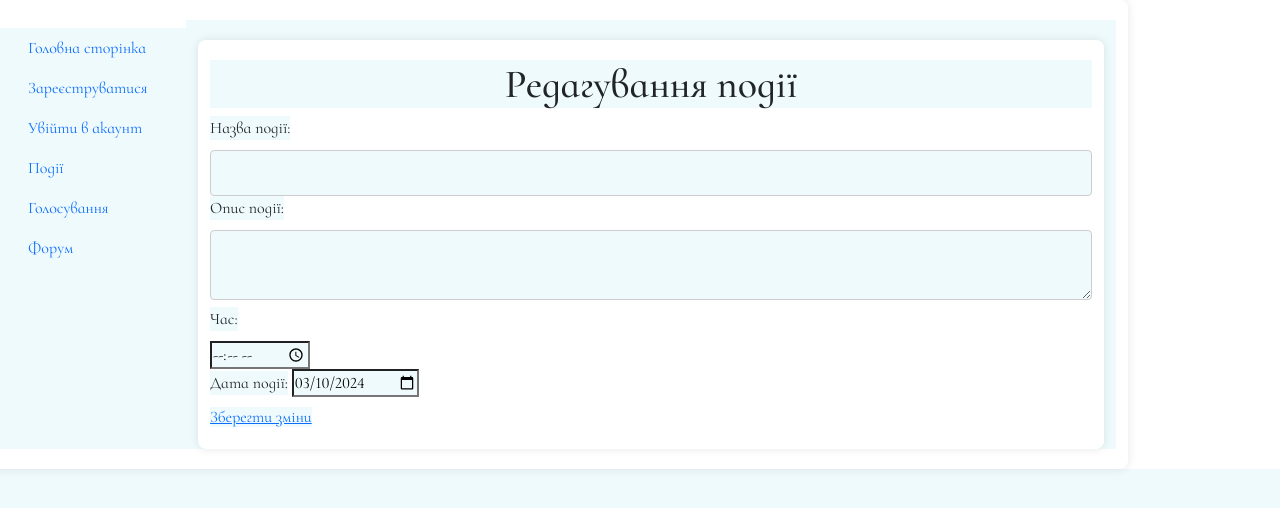
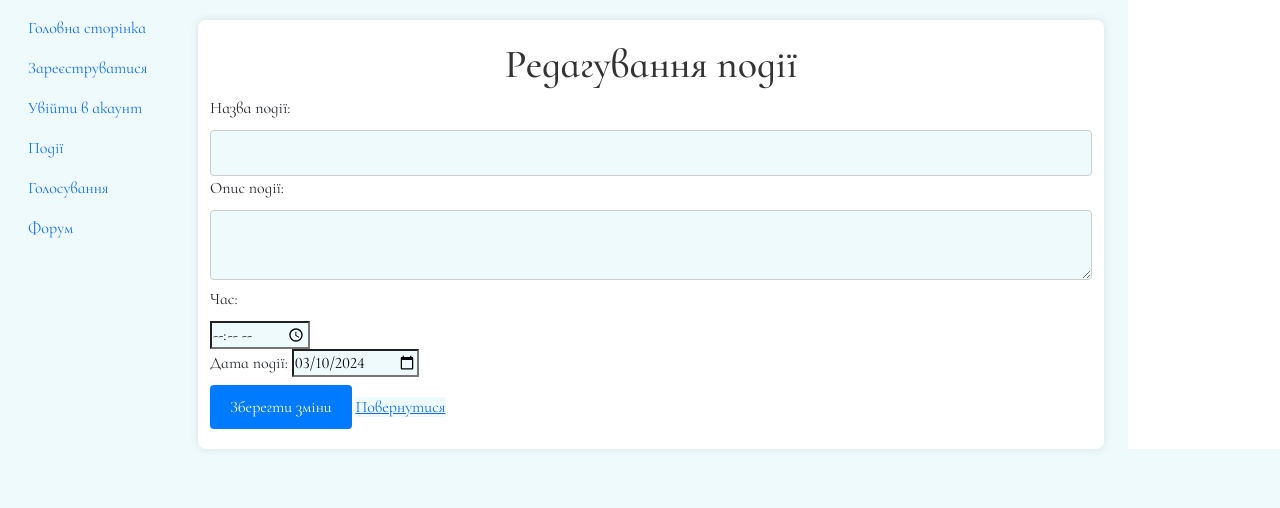
Before and after one commit to whisos/lesson_show, a Django app: template portal/templates/event/edit.html in a window 1280 px wide. Shown: the top 508 px of the page. Run offline with Django 5.2, Linux system fonts and the light colour scheme; the template is opened without the code that fills it, so the values that code supplies are empty.

Commit message:
Fixed how events look

```diff
--- /dev/null
+++ b/portal/static/css/event.css
@@ -0,0 +1,49 @@
+body {
+    font-family: Arial, sans-serif;
+    background-color: #f9f9f9;
+    margin: 0;
+    padding: 0;
+}
+
+.container-event {
+    max-width: 800px;
+    margin: 0 auto;
+    padding: 20px;
+    background-color: #fff;
+    border-radius: 8px;
+    box-shadow: 0 0 10px rgba(0, 0, 0, 0.1);
+}
+
+.white-background {
+    background-color: #fff;
+}
+
+h1 {
+    text-align: center;
+    color: #333!important;
+}
+
+form {
+    margin-top: 20px;
+}
+
+label {
+    display: block;
+    margin-bottom: 10px;
+}
+
+input[type="text"], textarea {
+    width: 100%;
+    padding: 10px;
+    border-radius: 4px;
+    border: 1px solid #ccc;
+}
+
+input[type="submit"] {
+    background-color: #007BFF;
+    color: #fff;
+    padding: 10px 20px;
+    border: none;
+    border-radius: 4px;
+    cursor: pointer;
+}
--- a/portal/static/css/main.css
+++ b/portal/static/css/main.css
@@ -10,7 +10,7 @@
 /* баклажан (#A0006D). */
 
 *{
-    background:#EFFAFD ;
+    background-color:#EFFAFD ;
     font-family: 'Cormorant Infant';
 }
 
--- a/portal/templates/event/edit.html
+++ b/portal/templates/event/edit.html
@@ -1,67 +1,27 @@
 {% extends "base.html" %}
+{% load static %}
 {% block title %}Редагування події{% endblock title %}
-{% block additional_css %}
-    <style>
-        body {
-            font-family: Arial, sans-serif;
-            background-color: #f9f9f9;
-            margin: 0;
-            padding: 0;
-        }
-        .container {
-            max-width: 800px;
-            margin: 0 auto;
-            padding: 20px;
-            background-color: #fff;
-            border-radius: 8px;
-            box-shadow: 0 0 10px rgba(0, 0, 0, 0.1);
-        }
-        h1 {
-            text-align: center;
-            color: #333;
-        }
-        form {
-            margin-top: 20px;
-        }
-        label {
-            display: block;
-            margin-bottom: 10px;
-        }
-        input[type="text"], textarea {
-            width: 100%;
-            padding: 10px;
-            border-radius: 4px;
-            border: 1px solid #ccc;
-        }
-        input[type="submit"] {
-            background-color: #007BFF;
-            color: #fff;
-            padding: 10px 20px;
-            border: none;
-            border-radius: 4px;
-            cursor: pointer;
-        }
-    </style>
-{% endblock additional_css %}
+{% block additional_css %}<link rel="stylesheet" href="{% static 'css/event.css' %}">{% endblock additional_css %}
 {% block content %}
-    <form action="{% url 'index' %}" method="post">
+    <form action="{% url 'edit' %}" method="post">
     {% csrf_token %}
-    <div class="container">
-        <h1>Редагування події</h1>
+    <div class="container container-event">
+        <h1 class="white-background">Редагування події</h1>
         <form id="editEventForm">
-            <label for="eventTitle">Назва події:</label>
+            <label for="eventTitle" class="white-background">Назва події:</label>
             <input type="text" id="eventTitle" name="eventTitle" value=""><br>
 
-            <label for="eventDescription">Опис події:</label>
+            <label for="eventDescription" class="white-background">Опис події:</label>
             <textarea id="eventDescription" name="eventDescription"></textarea><br>
 
-            <label for="eventTime">Час:</label><br>
+            <label for="eventTime" class="white-background">Час:</label><br>
             <input type="time" id="time" name="time"><br>
 
-            <label for="eventDate">Дата події:</label>
+            <label for="eventDate" class="white-background">Дата події:</label>
             <input type="date" id="eventDate" name="eventDate" value="2024-03-10"><br>
 
-            <a href="{% url 'event_list' %}">Зберегти зміни</a>
+            <input type="submit" value="Зберегти зміни">
+            <a href="{% url 'event_list' %}">Повернутися</a>
         </form>
     </div>
 {% endblock content %}
```
Also changed, not shown: portal/templates/event/add.html (+11 -53 lines), portal/templates/event/index.html (+13 -31 lines).
